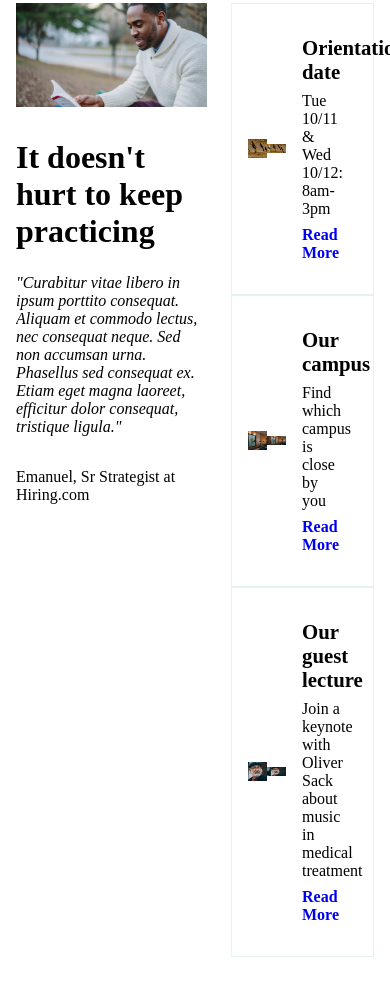
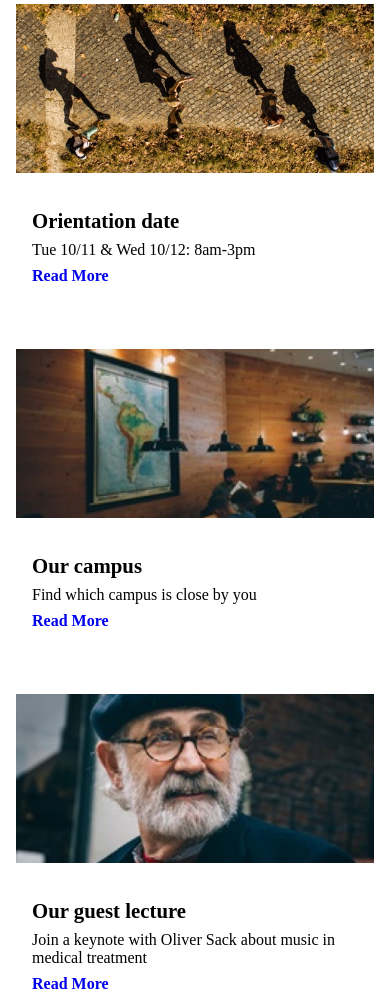
Before and after one commit to kldyckman/colmar-academy, a plain HTML site: page index.html in a window 390 px wide. Shown: the part 621-1624 px from the top of the page. Drawn offline with Linux system fonts and the light colour scheme.

Commit message:
Adjusted info css for mobile

```diff
--- a/index.html
+++ b/index.html
@@ -69,7 +69,7 @@
                     <div class="box">
                         <img class="desktop" src="assets/images/information-guest-lecture.jpg" alt="lecture">
                         <img class="mobile" src="assets/images/information-guest-lecture-mobile.jpg" alt="lecture">
-                        <div class="text">
+                        <div class="text lecture">
                             <h3>Our guest lecture</h3>
                             <p>Join a keynote with Oliver Sack about music in medical treatment</p>
                             <a href="#lecture">Read More</a>
--- a/style.css
+++ b/style.css
@@ -220,6 +220,7 @@ footer nav {
 
     .intro img {
         width: 100%;
+        padding-right: 0rem;
     }
 
     .learn {
@@ -228,6 +229,49 @@ footer nav {
         padding: 1.5rem;
     }
 
+    .info {
+        padding-top: 0;
+    }
+
+    .left {
+        display: none;
+    }
+
+    .box .desktop {
+        display: none;
+    }
+
+    .info .right {
+        width: 100%;
+    }
+
+    .box {
+        display: block;
+        border: none;
+        padding: 0;
+    }
+
+    .box img {
+        width: 100%;
+        padding: 1rem 0 1rem 0;
+        margin: auto;
+    }
+
+    .box .mobile {
+        max-width: 100%;
+        display: initial;
+    }
+
+    .box .text {
+        padding: 1rem 1rem 3rem 1rem;
+        width: 100%;
+    }
+
+    .box .lecture {
+        padding-bottom: 0;
+    }
+
+
     footer p {
         margin: auto;
     }
```
